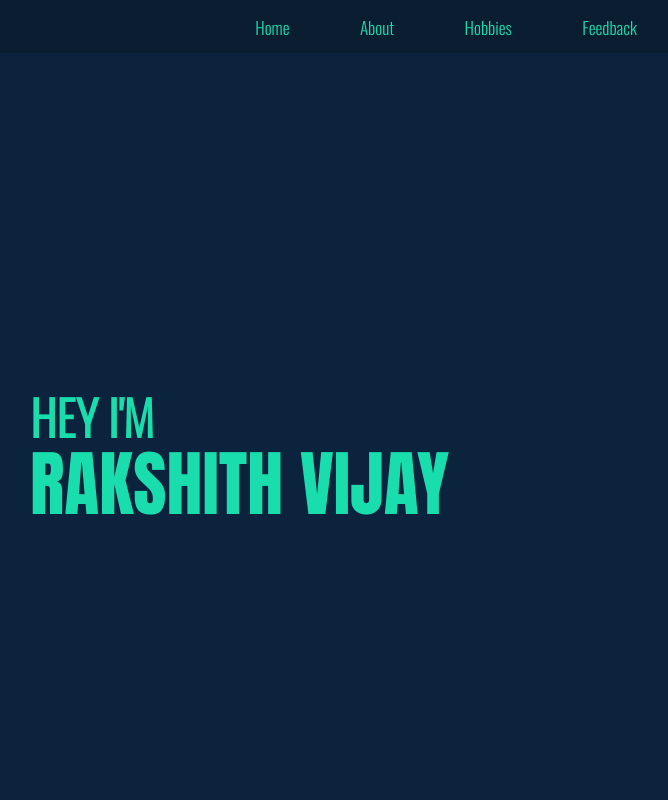
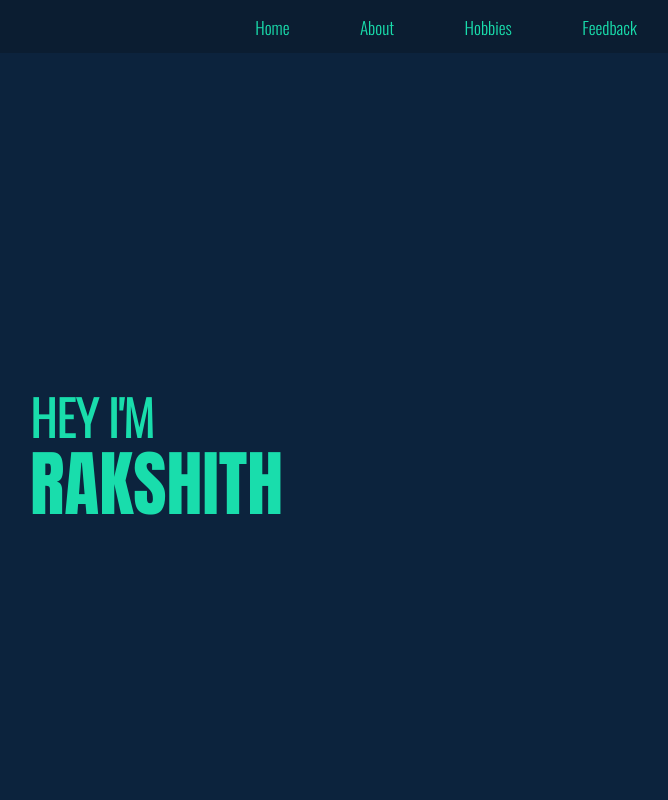
Before and after one commit to rakshithx09/rakshithx09.github.io, a plain HTML site: page index.html in a window 1280 px wide. Shown: the top 800 px of the page, without its empty margins (194-862 px from the left). Drawn offline with nearby package versions, Linux system fonts and the light colour scheme.

Commit message:
Update index.html

```diff
--- a/index.html
+++ b/index.html
@@ -70,7 +70,7 @@
     <section id="home">
         <div id="home-box" data-aos="zoom-out-right">
             <h3 id="small-heading">HEY I'M</h3>
-            <p id="main-heading">RAKSHITH VIJAY</h1>
+            <p id="main-heading">RAKSHITH </h1>
         </div>
     </section>
 
```
